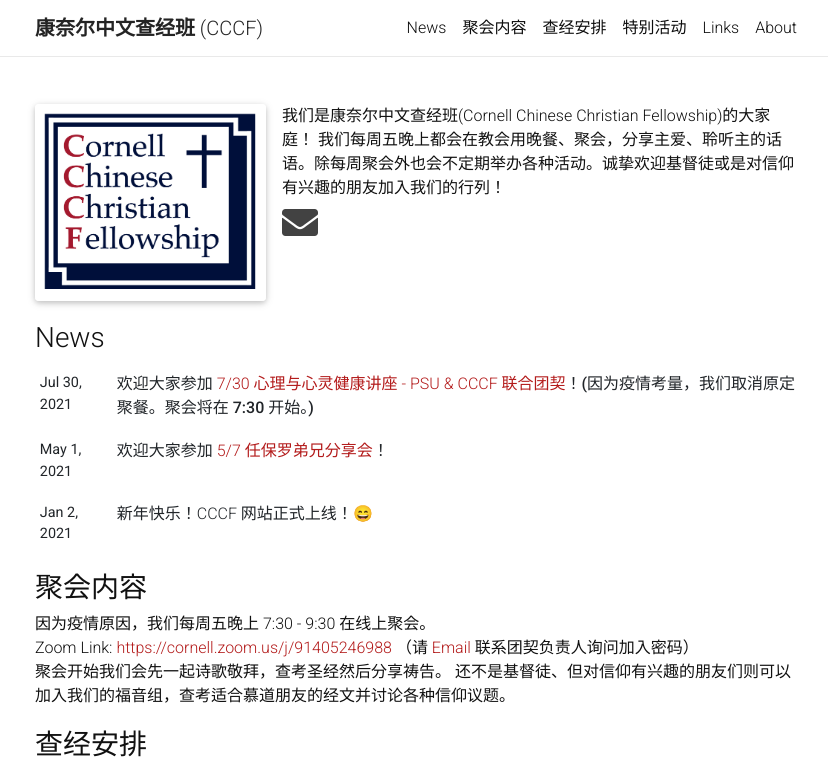
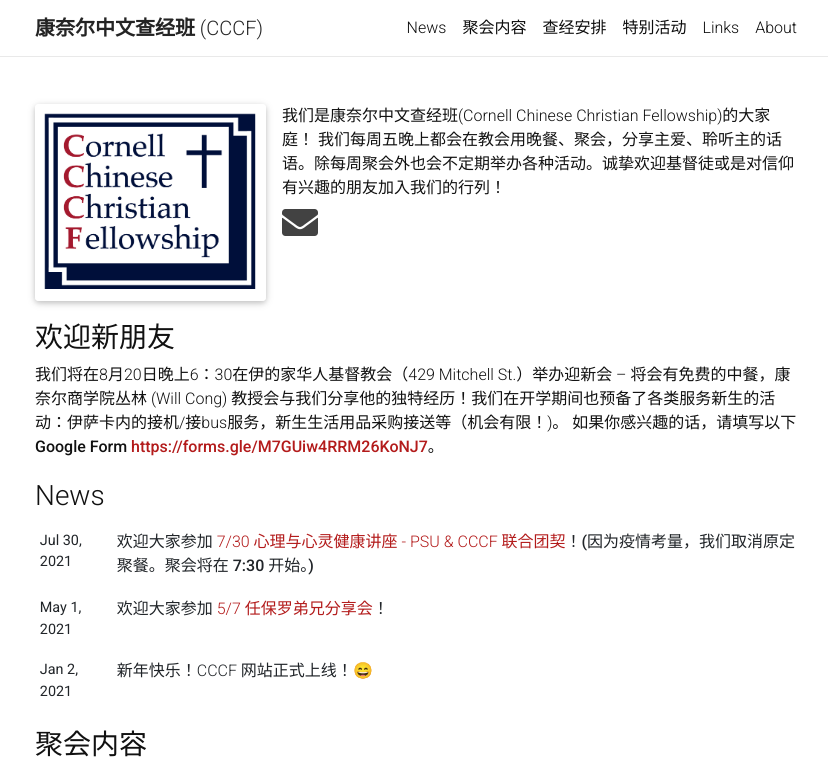
Before and after one commit to cccfficcc/cccfficcc.github.io, a Jekyll site: the page built from _pages/about.md, in a window 1280 px wide and 900 px high, cut to the strip 0-766 px from the top of the window. Shown: the whole strip, without its empty margins (220-1048 px from the left). Built offline with Jekyll 4.4.1, drawn with Linux system fonts in a browser that asks for light colours; nearby versions of some CDN libraries; emoji names are drawn with the system emoji font; a style sheet for code colours, icons or effects is not loaded.

Commit message:
update welcome info

```diff
--- a/_pages/about.md
+++ b/_pages/about.md
@@ -17,6 +17,11 @@
 news: true  # includes a list of news items
 social: true  # includes social icons at the bottom of the page
 ---
+<div class="content-block" id="intro">
+<h3>欢迎新朋友</h3>
+我们将在8月20日晚上6：30在伊的家华人基督教会（429 Mitchell St.）举办迎新会 – 将会有免费的中餐，康奈尔商学院丛林 (Will Cong) 教授会与我们分享他的独特经历！我们在开学期间也预备了各类服务新生的活动：伊萨卡内的接机/接bus服务，新生生活用品采购接送等（机会有限！)。
+<strong>如果你感兴趣的话，请填写以下Google Form <a href="https://forms.gle/M7GUiw4RRM26KoNJ7">https://forms.gle/M7GUiw4RRM26KoNJ7</a></strong>。
+</div>
 
 {% include news.html %}
 
```
